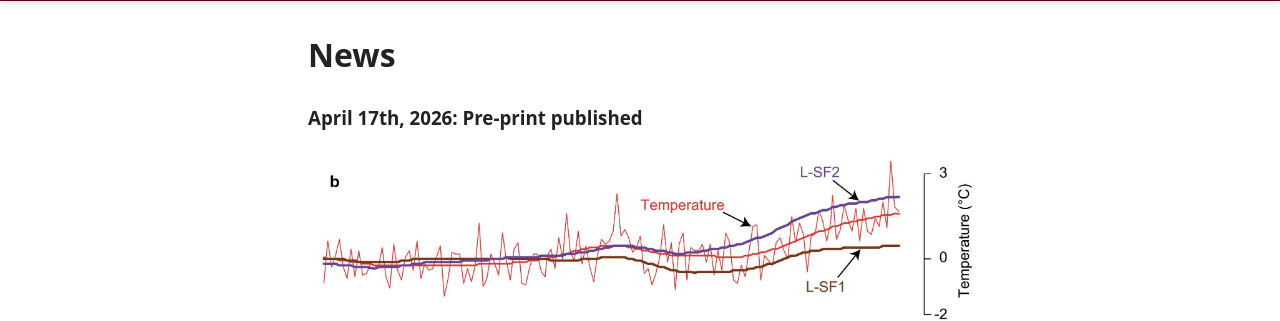
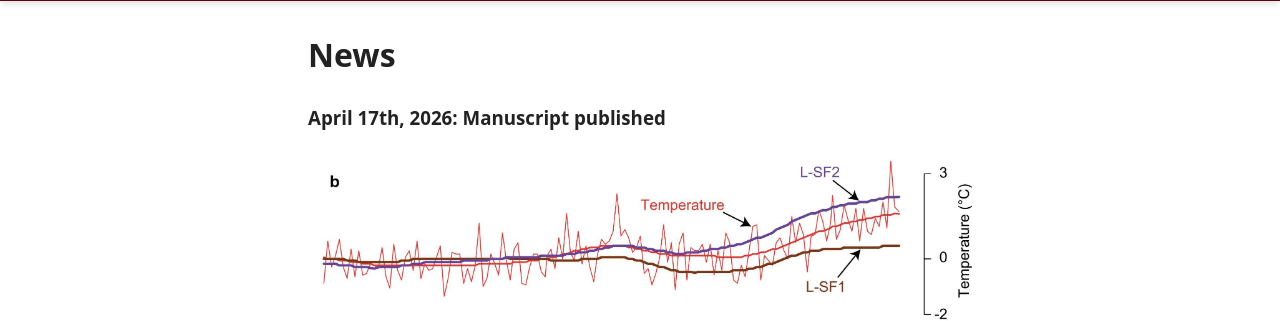
Before and after one commit to mcatorbenson/mcatorbenson.github.io, a Jekyll site: the page built from news/index.md, in a window 1280 px wide and 900 px high. Shown: the part 169-490 px from the top of the window. Built offline with Jekyll 4.4.1, drawn with Linux system fonts in a browser that asks for light colours.

Commit message:
Update index.md

```diff
--- a/news/index.md
+++ b/news/index.md
@@ -4,7 +4,7 @@ title: News
 ---
 
 # News
-### April 17th, 2026: Pre-print published
+### April 17th, 2026: Manuscript published
 <a href="../assets/temp/esper26DENDRO.jpg" class="lightbox">
     <img src="../assets/temp/esper26DENDRO.jpg" alt="Esper 2026 - Dendrochronologia">
 </a>
```
